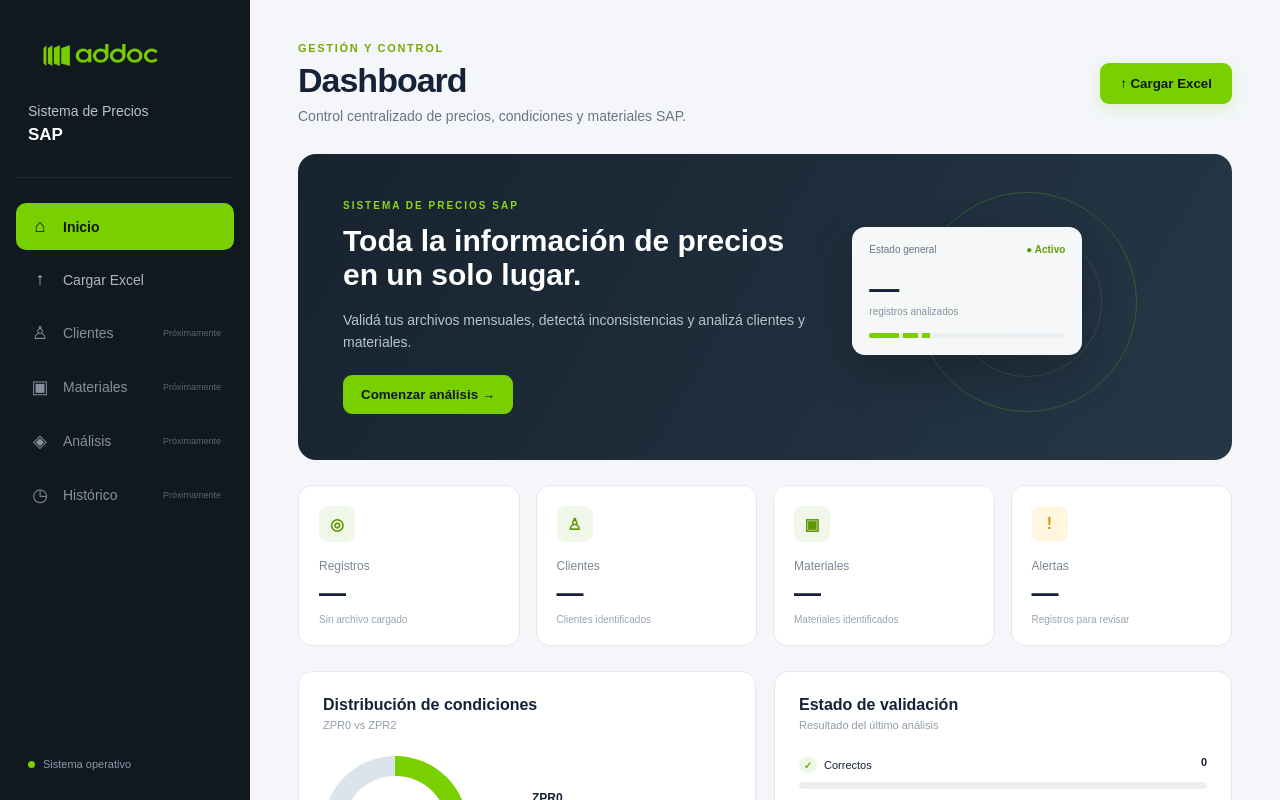
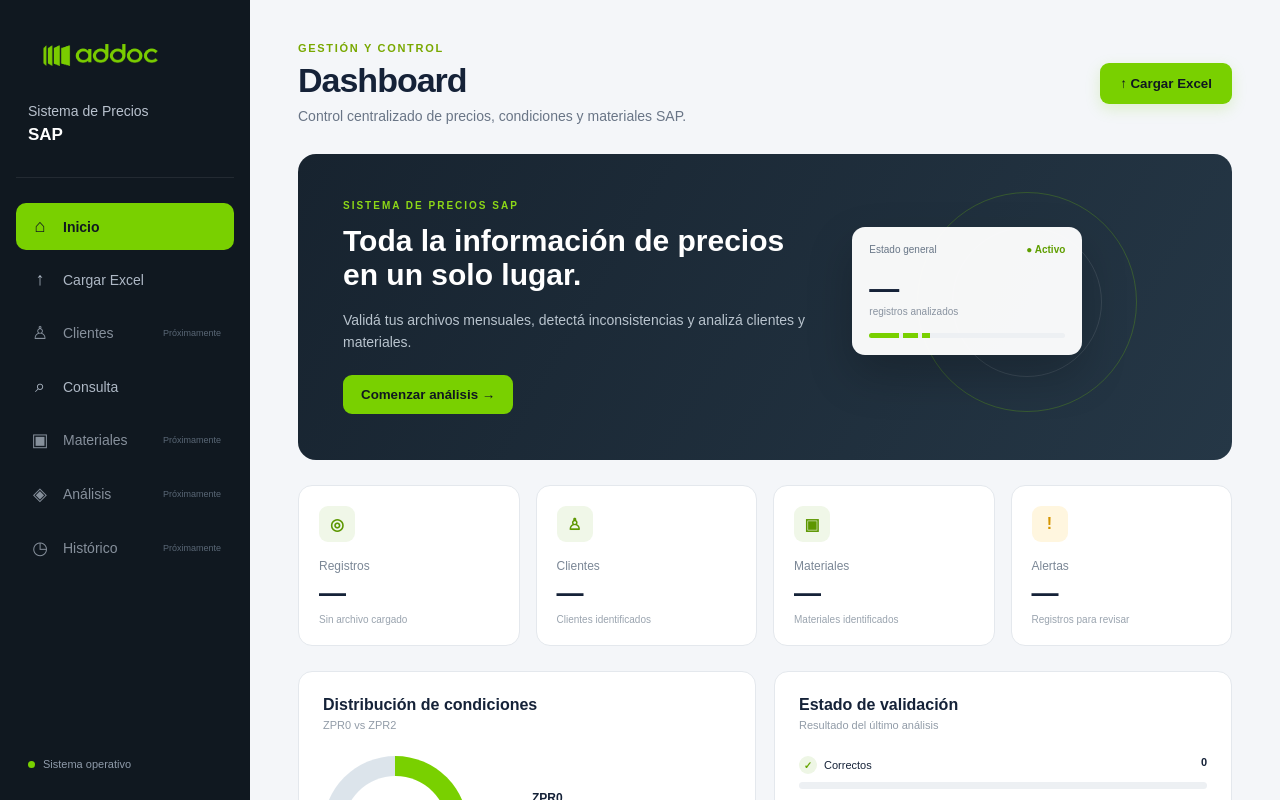
Before and after one commit to facuspinelli/sistema-precios-sap, a Next.js app: page / in a window 1280 px wide. Shown: the top 800 px of the page. Built offline with nearby package versions, Linux system fonts and the light colour scheme.

Commit message:
Add 'Consulta' button to the menu

```diff
--- a/app/page.tsx
+++ b/app/page.tsx
@@ -419,7 +419,19 @@ export default function Home() {
               Próximamente
             </small>
           </button>
-
+<button
+  className={
+    vista === "consulta"
+      ? "menuItem active"
+      : "menuItem"
+  }
+  onClick={() =>
+    setVista("consulta")
+  }
+>
+  <span>⌕</span>
+  Consulta
+</button>
 
           <button className="menuItem disabled">
             <span>▣</span>
```
